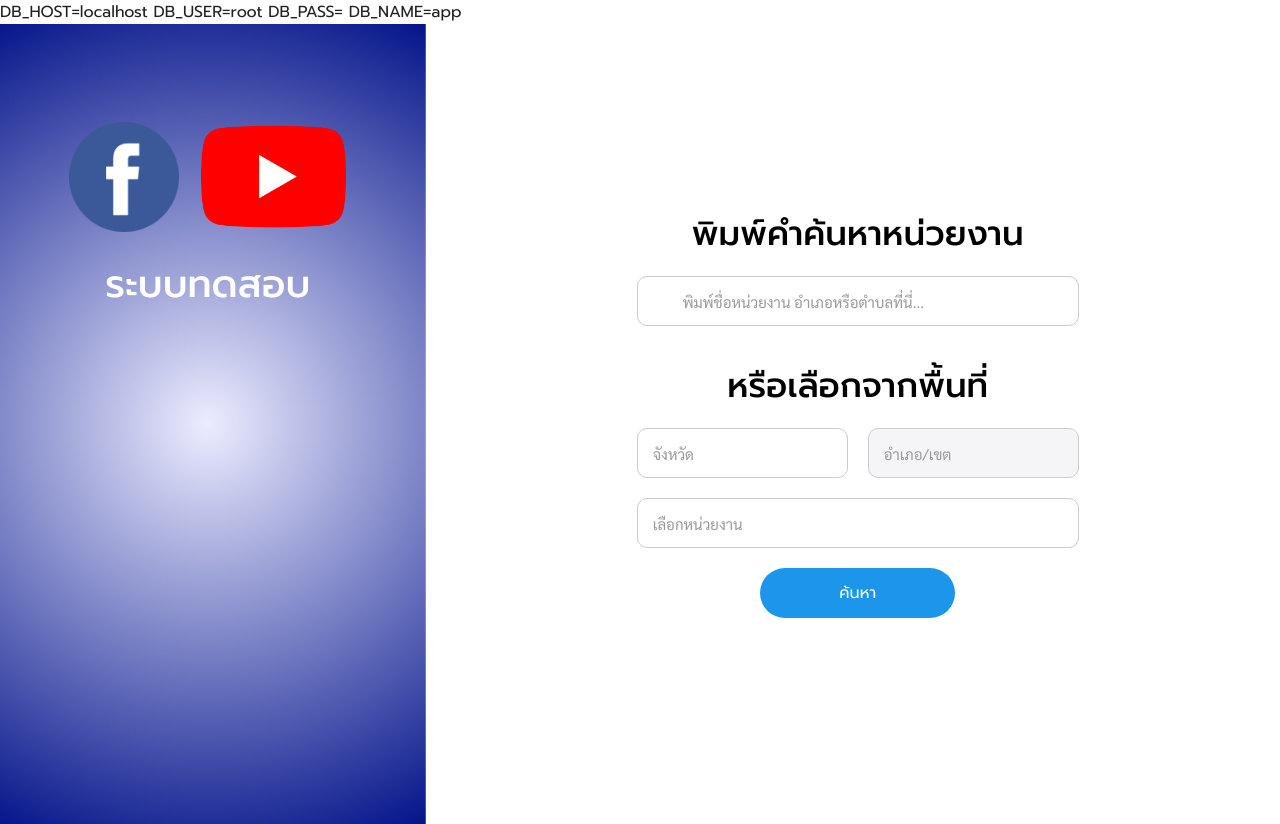
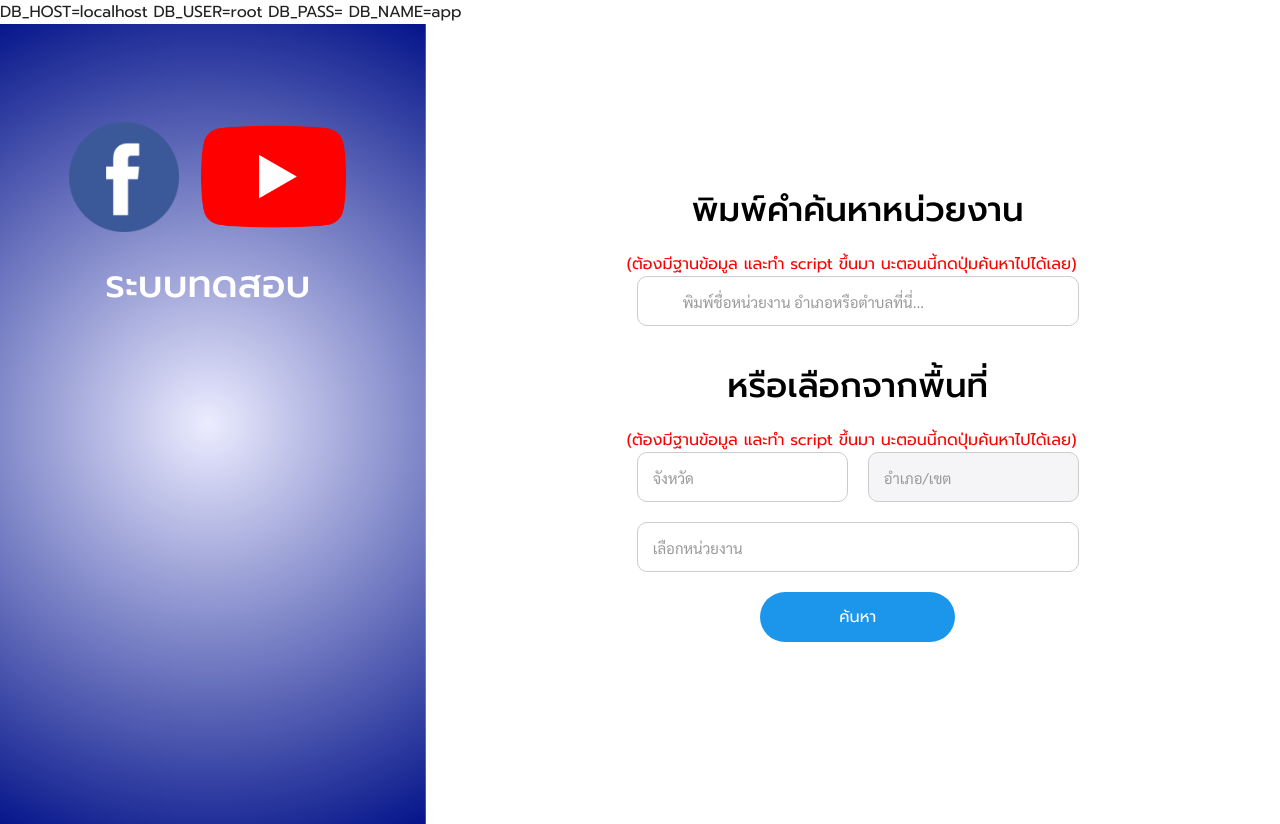
Before and after one commit to toykasem/complaintsystem, a CodeIgniter app: page /database/informationoffice in a window 1280 px wide. Run offline with CodeIgniter, Linux system fonts and the light colour scheme; some libraries are stand-ins or nearby versions; some web fonts are replaced.

Commit message:
fix : css and taxt

```diff
--- a/application/views/information_office/information_office.php
+++ b/application/views/information_office/information_office.php
@@ -19,7 +19,8 @@
             <div class="cc">
               <form id="form_municipal" method="post" class="form-cm sty-form mb-mrg" onsubmit="return false;">
                 <div class="ctn-inp ctn-search">
-                  <h2 class="title fp_med hidden-xs">พิมพ์คำค้นหาหน่วยงาน</h2>
+                  <h1 class="title fp_med hidden-xs">พิมพ์คำค้นหาหน่วยงาน</h1>
+                  <h2 style="color:red">(ต้องมีฐานข้อมูล และทำ script ขึ้นมา นะตอนนี้กดปุ่มค้นหาไปได้เลย)</h2>
                   <h2 class="title fp_med visible-xs">
                     พิมพ์คำค้นหาหน่วยงานที่ต้องการ
                   </h2>
@@ -36,6 +37,7 @@
                 </div>
                 <div class="ctn-inp ctn-area">
                   <h2 class="title fp_med">หรือเลือกจากพื้นที่</h2>
+                  <h2 style="color:red">(ต้องมีฐานข้อมูล และทำ script ขึ้นมา นะตอนนี้กดปุ่มค้นหาไปได้เลย)</h2>
                   <div class="wrap-inp clearfix">
                     <div class="box-inp sty-sl col-6-all col-sl-search">
                       <div class="box-select fh_reg">
```
Also changed, not shown: application/views/landingpage/landingpage.php (+1 -20 lines), application/views/menu.php (line endings or trailing spaces).
